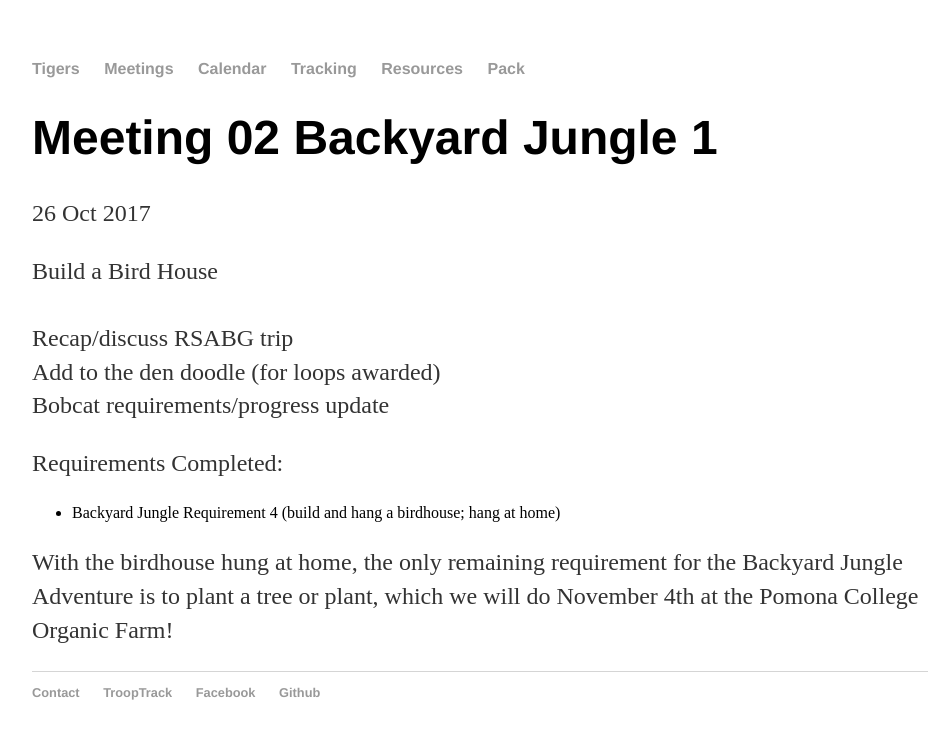
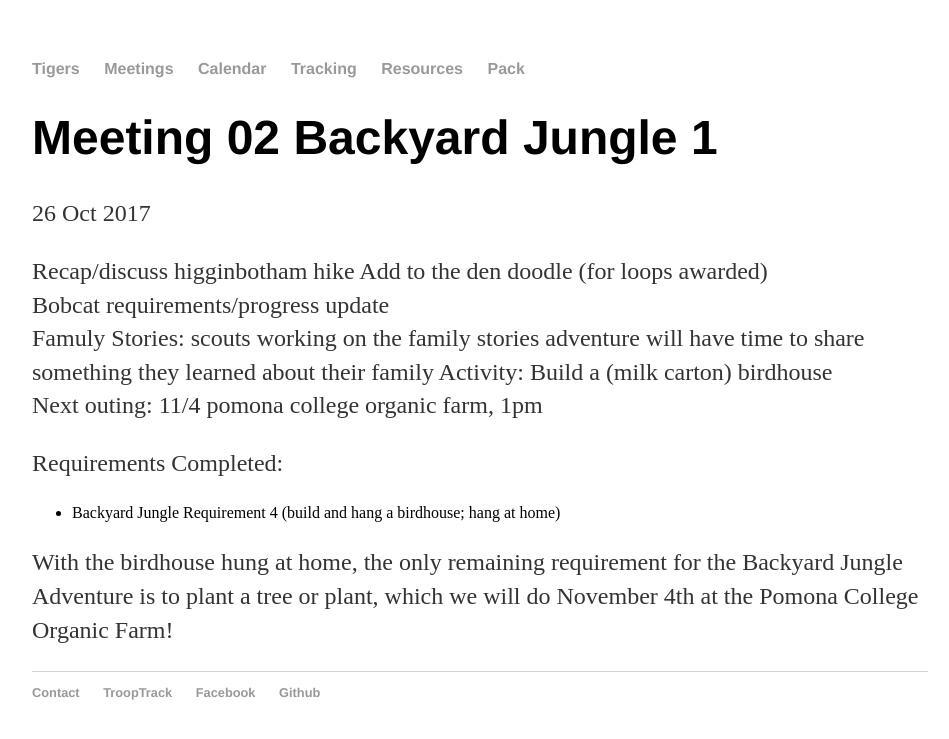
Before and after one commit to clare-pack818/clare-pack818.github.io, a Jekyll site: the page built from _posts/2017-10-26-Meeting-02-Backyard-Jungle-1.md, in a window 1280 px wide. Shown: the top 739 px of the page, without its empty margins (160-1109 px from the left). Built offline with Jekyll 4.4.1, drawn with Linux system fonts in a browser that asks for light colours; our own code applies the rules of GitHub Pages for plain Markdown files.

Commit message:
Update 2017-10-26-Meeting-02-Backyard-Jungle-1.md

```diff
--- a/_posts/2017-10-26-Meeting-02-Backyard-Jungle-1.md
+++ b/_posts/2017-10-26-Meeting-02-Backyard-Jungle-1.md
@@ -1,7 +1,9 @@
-Build a Bird House<br>
-Recap/discuss RSABG trip
+Recap/discuss higginbotham hike
 Add to the den doodle (for loops awarded)
 Bobcat requirements/progress update
+Famuly Stories:  scouts working on the family stories adventure will have time to share something they learned about their family
+Activity:  Build a (milk carton) birdhouse
+Next outing:  11/4 pomona college organic farm, 1pm
 
 
 Requirements Completed:
```
